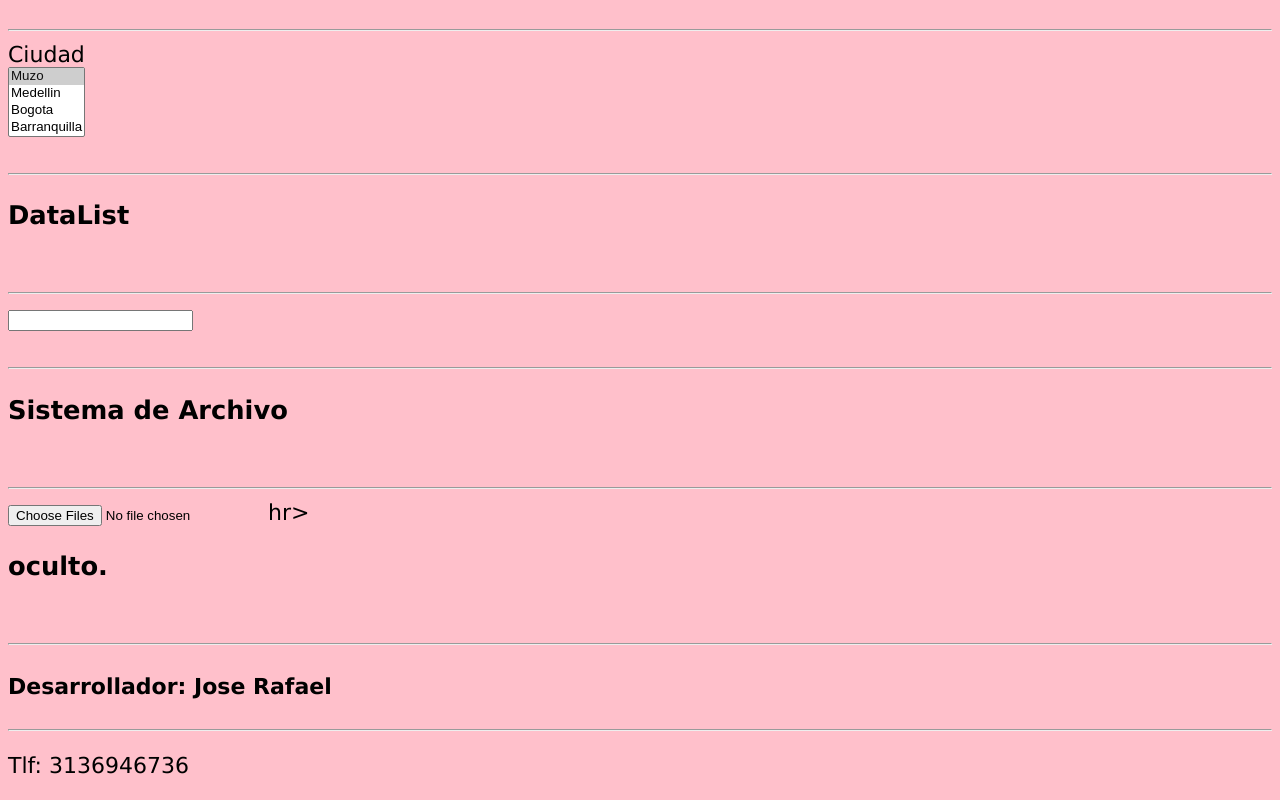
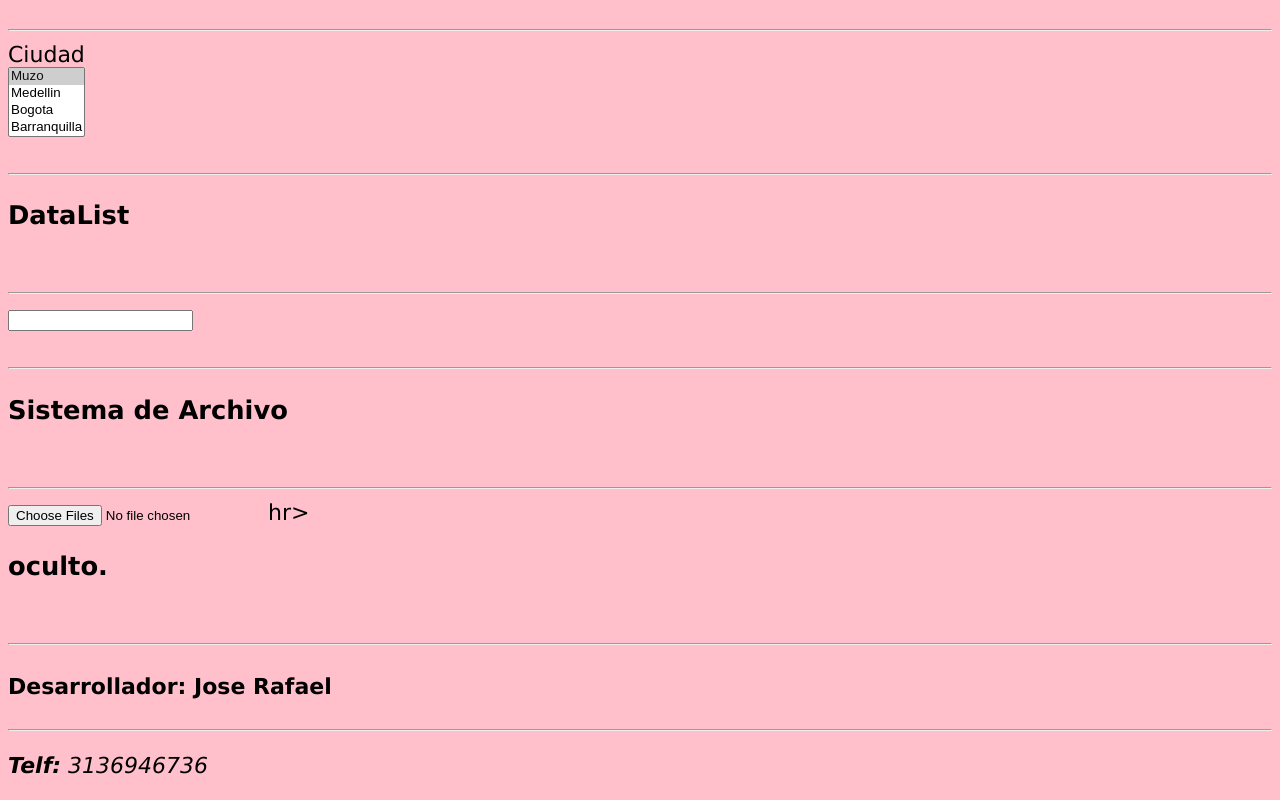
Before and after one commit to mcamilacoetes/FormularioUno, a plain HTML site: page index.html in a window 1280 px wide. Shown: the part 1363-2163 px from the top of the page. Drawn offline with Linux system fonts and the light colour scheme.

Commit message:
Mi 2 Aporte con Nueva Rama

```diff
--- a/index.html
+++ b/index.html
@@ -167,7 +167,9 @@
     <footer>
     <h4> <strong>Desarrollador: </strong> Jose Rafael </h4>
      <hr>
-        <p> Tlf: 3136946736</p>
+        <address>
+        <p> <strong>Telf:</strong> 3136946736</p>
+            </address>
     </footer>
 </body>
 </html>
```
